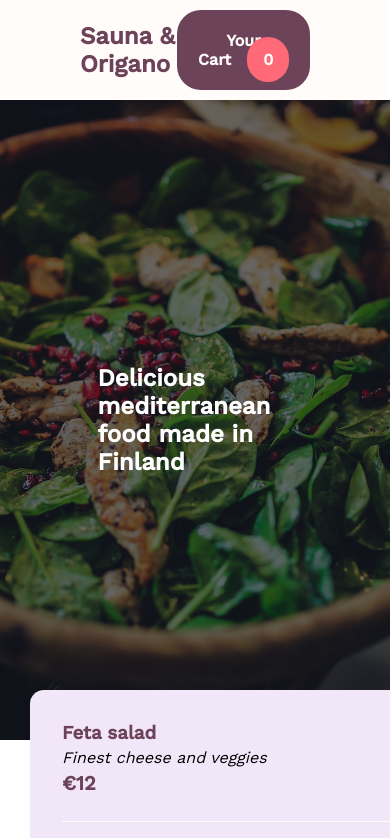
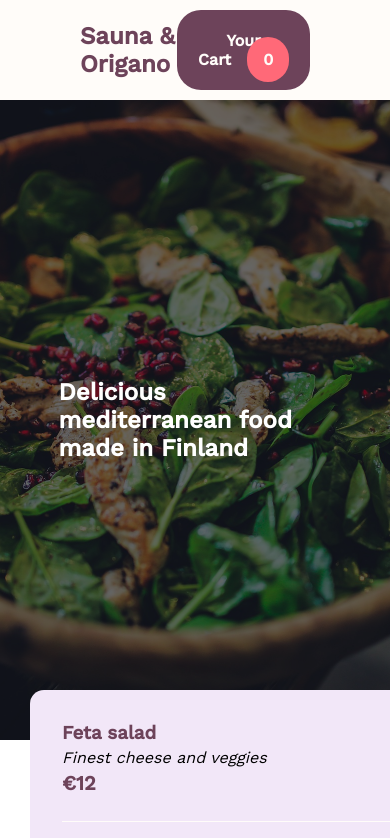
Before and after one commit to Alicino88/my-food-app, a React (Create React App) app: page / in a window 390 px wide. Shown: the top 838 px of the page. Built offline with nearby package versions, Linux system fonts and the light colour scheme.

Commit message:
Made title on header responsive

```diff
--- a/src/Components/Layout/Header.module.css
+++ b/src/Components/Layout/Header.module.css
@@ -18,3 +18,9 @@
   left: 50%;
   transform: translate(-50%, -50%);
 }
+
+@media (max-width: 1000px) {
+  .header h2 {
+    width: 70%;
+  }
+}
```
